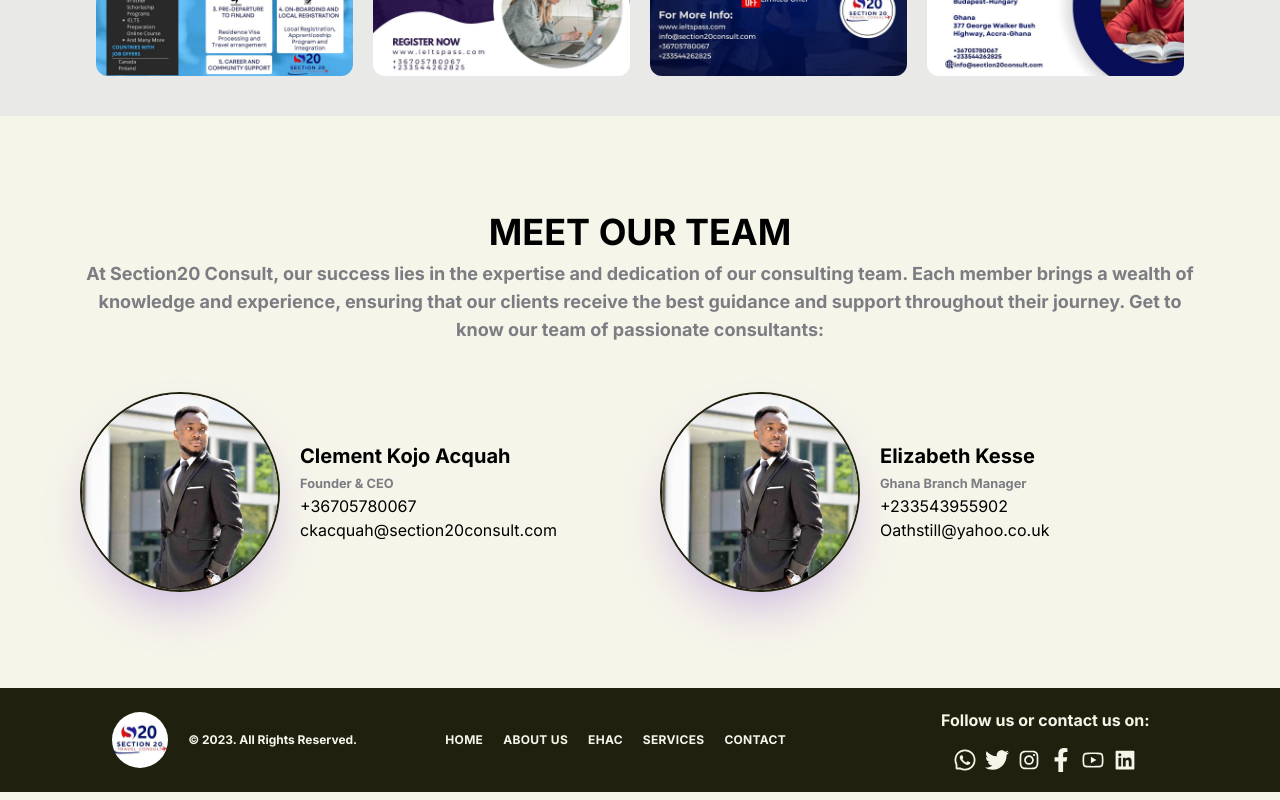
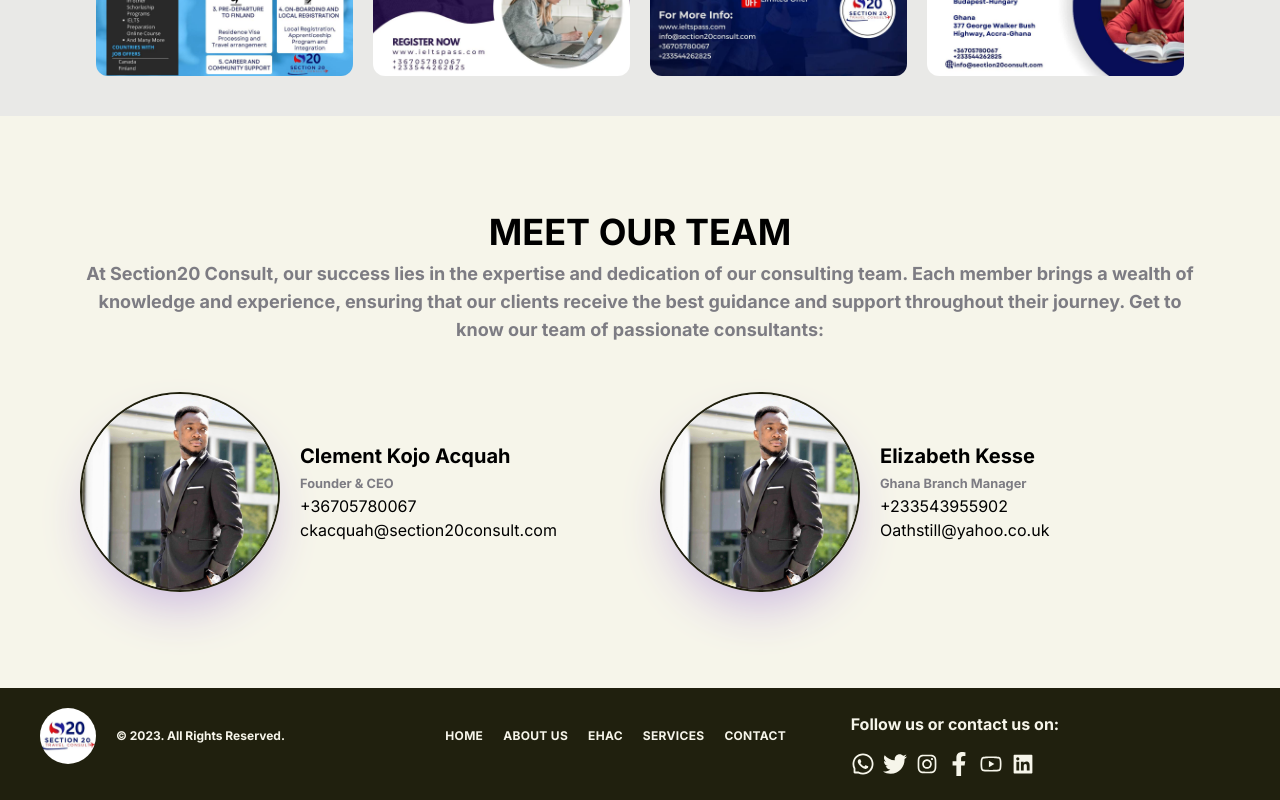
Before and after one commit to Jasoneli/section20-consult, a Next.js app: page / in a window 1280 px wide. Shown: the part 2743-3543 px from the top of the page. Built offline with nearby package versions, Linux system fonts and the light colour scheme.

Commit message:
edit footer

```diff
--- a/components/Footer.tsx
+++ b/components/Footer.tsx
@@ -12,8 +12,8 @@
 const Footer = () => {
   return (
     <footer className="px-10 py-5 bg-textColor text-background mt-20">
-      <div className="flex flex-col lg:grid lg:grid-cols-3 justify-between items-center gap-4">
-        <div className="flex flex-col lg:flex-row justify-center items-center gap-5">
+      <div className=" lg:grid grid-cols-2  lg:grid-cols-3 justify-between items-center gap-4">
+        <div className="flex flex-row  items-center gap-5 mb-4">
           <Link href="/">
             <img
               src="/images/logo-white.jpg"
@@ -25,8 +25,8 @@
             &copy; {new Date().getFullYear()}. All Rights Reserved.
           </span>
         </div>
-        <nav>
-          <ul className="lg:flex grid grid-cols-2 items-center text-textGray  gap-5 tracking-wide font-semibold uppercase text-xs">
+        <nav className="mb-4">
+          <ul className="lg:flex grid grid-cols-3 items-center text-textGray  gap-5 tracking-wide font-semibold uppercase text-xs">
             <li>
               <Link className="hover:text-red-500" href="/">
                 Home
@@ -55,7 +55,7 @@
             </li>
           </ul>
         </nav>
-        <div className="flex flex-col items-center gap-4 justify-end">
+        <div className="flex flex-col  gap-4 justify-end">
           <p className="font-bold">Follow us or contact us on:</p>
           <div className="flex gap-2">
             <Link
```
